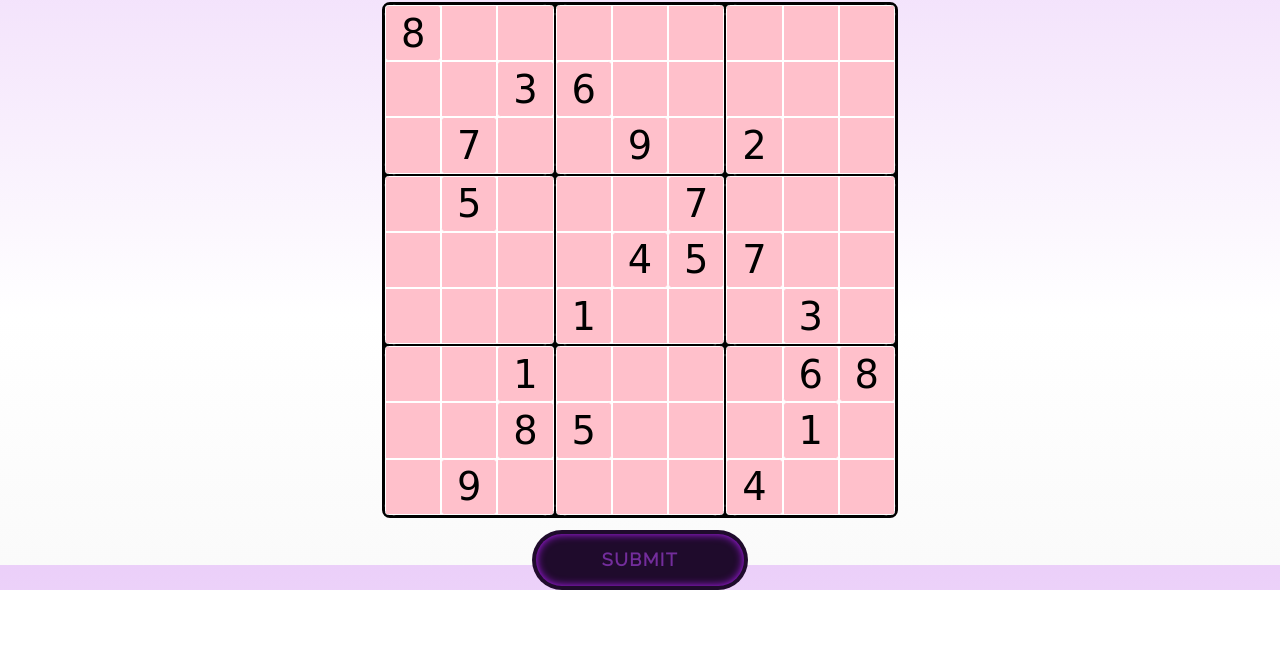
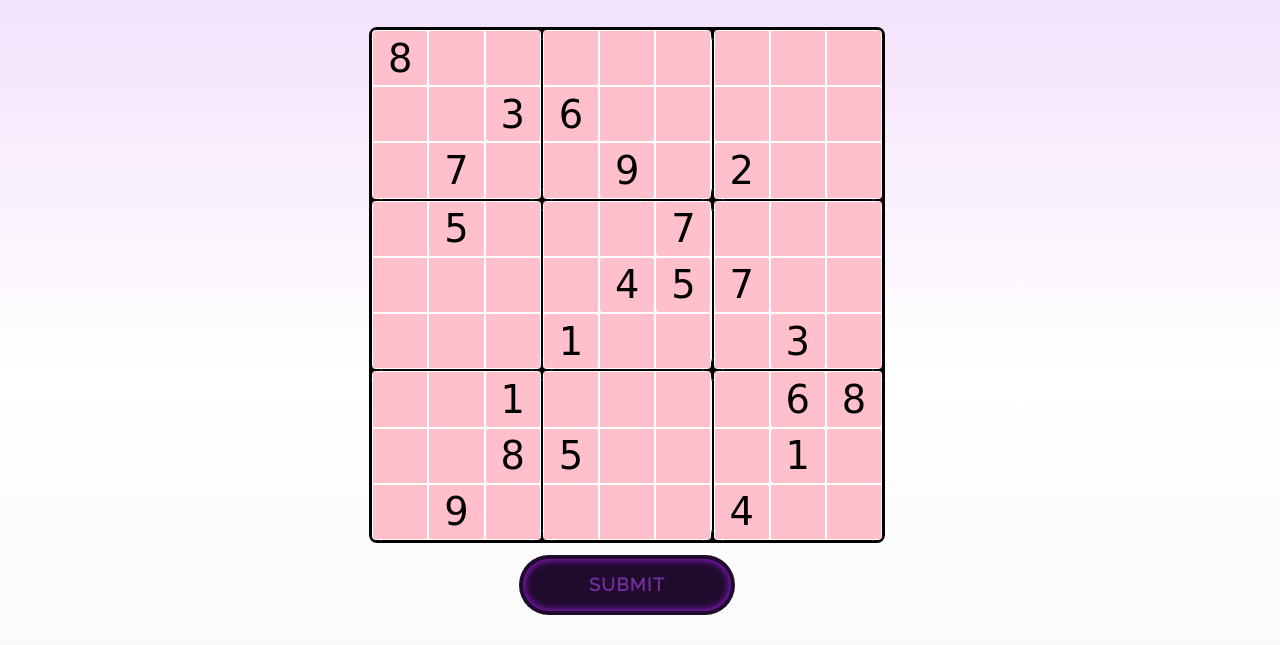
Before and after one commit to aarohidhand/BrandIT, a plain HTML site: page sudoku/sudoku.html in a window 1280 px wide. Shown: the part 235-880 px from the top of the page. Before the commit the page ends 825 px from the top, so only its background shows below. Drawn offline with Linux system fonts and the light colour scheme; a web font is replaced by a local one.

Commit message:
sudoku css fixed

```diff
--- a/sudoku/sudoku.css
+++ b/sudoku/sudoku.css
@@ -7,15 +7,20 @@ body{
   background: #fafafa;
   background: linear-gradient(0deg, rgba(250, 250, 250, 1) 0%, rgba(255, 255, 255, 1) 31%, rgba(235, 207, 249, 1) 100%);
   filter: progid:DXImageTransform.Microsoft.gradient(startColorstr="#1d2829",endColorstr="#1d2829",GradientType=1);
-  height: 100vh;
-  width: 100vw;
+  height: 110vh;
+  width: 98vw;
   /* background-color: var(--page-background); */
-  display: flex;
+  /* display: flex;
   justify-content: center;
-  align-items: center;
+  align-items: center; */
   margin: 0;
   font-family: 'Raleway', sans-serif;
   flex-direction: column;
+}
+@media(min-width: 1700px){
+  body{
+    height: 130vh;
+  }
 }
 
 
```
